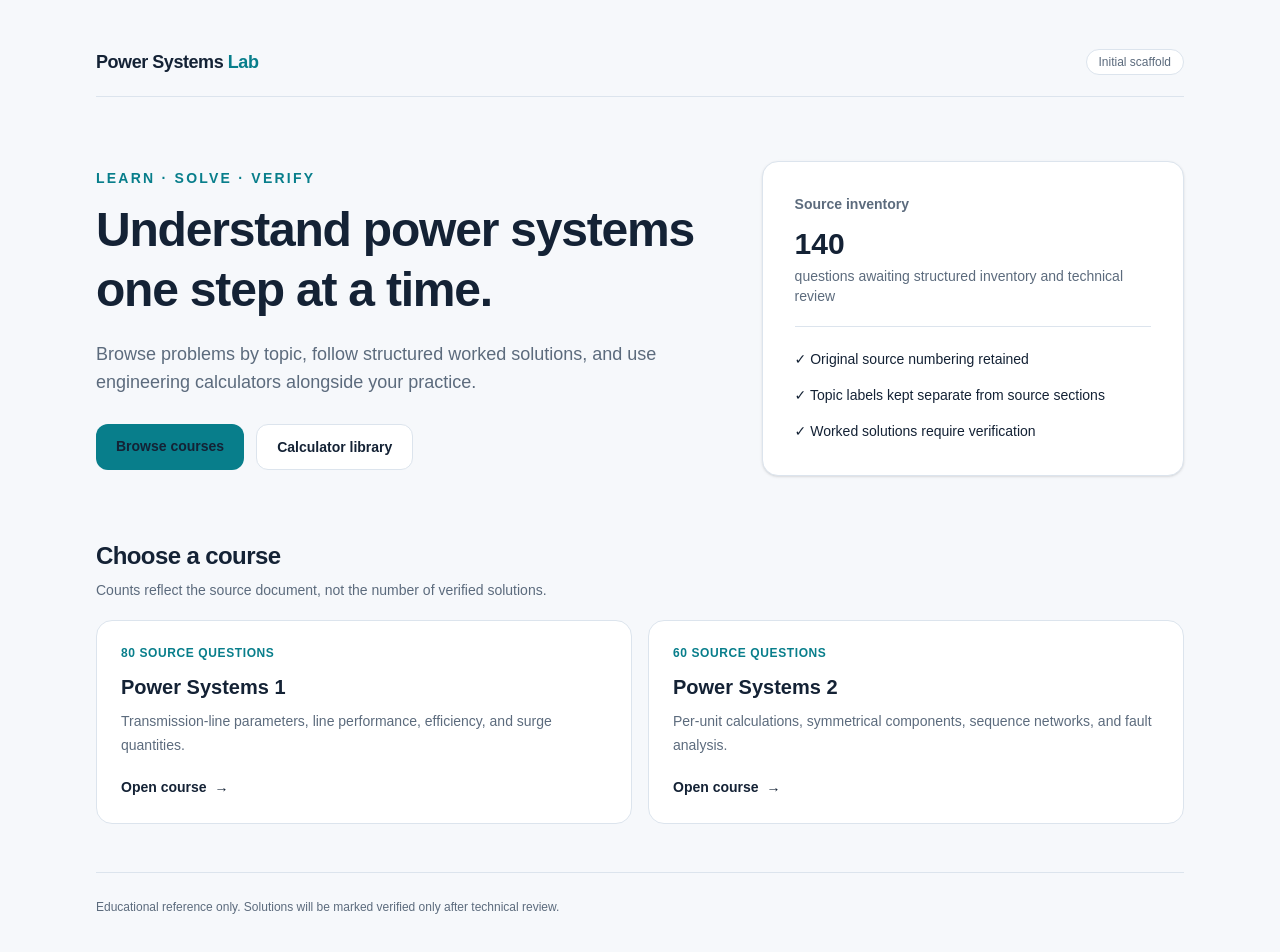
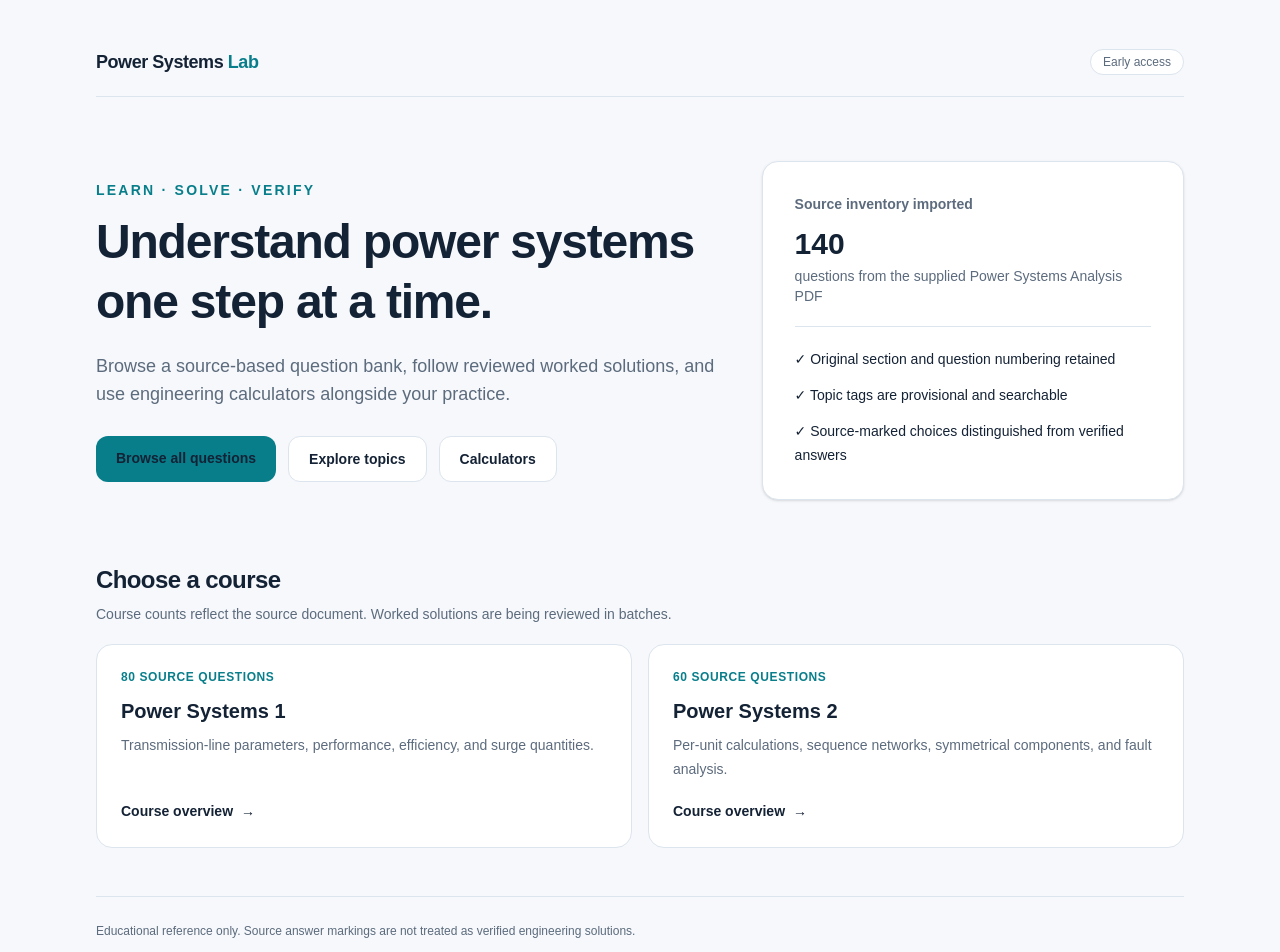
Before and after one commit to valeriovlad13-del/power-systems-lab, a Next.js app: page / in a window 1280 px wide. Shown: the top 952 px of the page. Built offline with nearby package versions, Linux system fonts and the light colour scheme.

Commit message:
feat: add app/page.tsx

```diff
--- a/app/page.tsx
+++ b/app/page.tsx
@@ -1,112 +1,47 @@
 import Link from "next/link";
 
 const courses = [
-  {
-    id: "power-systems-1",
-    title: "Power Systems 1",
-    description:
-      "Transmission-line parameters, line performance, efficiency, and surge quantities.",
-    count: "80 source questions",
-    href: "/courses/power-systems-1",
-  },
-  {
-    id: "power-systems-2",
-    title: "Power Systems 2",
-    description:
-      "Per-unit calculations, symmetrical components, sequence networks, and fault analysis.",
-    count: "60 source questions",
-    href: "/courses/power-systems-2",
-  },
+  { id: "power-systems-1", title: "Power Systems 1", description: "Transmission-line parameters, performance, efficiency, and surge quantities.", count: "80 source questions", href: "/courses/power-systems-1" },
+  { id: "power-systems-2", title: "Power Systems 2", description: "Per-unit calculations, sequence networks, symmetrical components, and fault analysis.", count: "60 source questions", href: "/courses/power-systems-2" },
 ];
 
 export default function HomePage() {
   return (
     <main className="mx-auto min-h-screen max-w-6xl px-5 py-8 sm:px-8 lg:py-12">
       <header className="flex items-center justify-between gap-4 border-b border-[var(--border)] pb-5">
-        <Link href="/" className="text-lg font-bold tracking-tight">
-          Power Systems <span className="text-[var(--accent)]">Lab</span>
-        </Link>
-        <span className="rounded-full border border-[var(--border)] bg-white px-3 py-1 text-xs font-medium text-[var(--muted)]">
-          Initial scaffold
-        </span>
+        <Link href="/" className="text-lg font-bold tracking-tight">Power Systems <span className="text-[var(--accent)]">Lab</span></Link>
+        <span className="rounded-full border border-[var(--border)] bg-white px-3 py-1 text-xs font-medium text-[var(--muted)]">Early access</span>
       </header>
-
       <section className="grid gap-8 py-12 sm:py-16 lg:grid-cols-[1.2fr_0.8fr] lg:items-center">
         <div>
-          <p className="mb-3 text-sm font-semibold uppercase tracking-[0.16em] text-[var(--accent)]">
-            Learn · Solve · Verify
-          </p>
-          <h1 className="max-w-2xl text-4xl font-bold leading-tight tracking-tight sm:text-5xl">
-            Understand power systems one step at a time.
-          </h1>
-          <p className="mt-5 max-w-2xl text-base leading-7 text-[var(--muted)] sm:text-lg">
-            Browse problems by topic, follow structured worked solutions, and use engineering calculators alongside your practice.
-          </p>
+          <p className="mb-3 text-sm font-semibold uppercase tracking-[0.16em] text-[var(--accent)]">Learn · Solve · Verify</p>
+          <h1 className="max-w-2xl text-4xl font-bold leading-tight tracking-tight sm:text-5xl">Understand power systems one step at a time.</h1>
+          <p className="mt-5 max-w-2xl text-base leading-7 text-[var(--muted)] sm:text-lg">Browse a source-based question bank, follow reviewed worked solutions, and use engineering calculators alongside your practice.</p>
           <div className="mt-7 flex flex-wrap gap-3">
-            <a
-              href="#courses"
-              className="rounded-xl bg-[var(--accent)] px-5 py-3 text-sm font-semibold text-white hover:opacity-90"
-            >
-              Browse courses
-            </a>
-            <Link
-              href="/calculators"
-              className="rounded-xl border border-[var(--border)] bg-white px-5 py-3 text-sm font-semibold hover:bg-slate-50"
-            >
-              Calculator library
-            </Link>
+            <Link href="/problems" className="rounded-xl bg-[var(--accent)] px-5 py-3 text-sm font-semibold text-white hover:opacity-90">Browse all questions</Link>
+            <Link href="/topics" className="rounded-xl border border-[var(--border)] bg-white px-5 py-3 text-sm font-semibold hover:bg-slate-50">Explore topics</Link>
+            <Link href="/calculators" className="rounded-xl border border-[var(--border)] bg-white px-5 py-3 text-sm font-semibold hover:bg-slate-50">Calculators</Link>
           </div>
         </div>
-
         <aside className="rounded-2xl border border-[var(--border)] bg-white p-6 shadow-sm sm:p-8">
-          <p className="text-sm font-semibold text-[var(--muted)]">Source inventory</p>
+          <p className="text-sm font-semibold text-[var(--muted)]">Source inventory imported</p>
           <p className="mt-3 text-3xl font-bold">140</p>
-          <p className="mt-1 text-sm text-[var(--muted)]">
-            questions awaiting structured inventory and technical review
-          </p>
+          <p className="mt-1 text-sm text-[var(--muted)]">questions from the supplied Power Systems Analysis PDF</p>
           <div className="my-5 h-px bg-[var(--border)]" />
-          <ul className="space-y-3 text-sm leading-6">
-            <li>✓ Original source numbering retained</li>
-            <li>✓ Topic labels kept separate from source sections</li>
-            <li>✓ Worked solutions require verification</li>
-          </ul>
+          <ul className="space-y-3 text-sm leading-6"><li>✓ Original section and question numbering retained</li><li>✓ Topic tags are provisional and searchable</li><li>✓ Source-marked choices distinguished from verified answers</li></ul>
         </aside>
       </section>
-
       <section id="courses" className="pb-12">
-        <div className="mb-5">
-          <h2 className="text-2xl font-bold tracking-tight">Choose a course</h2>
-          <p className="mt-2 text-sm text-[var(--muted)]">
-            Counts reflect the source document, not the number of verified solutions.
-          </p>
-        </div>
+        <div className="mb-5"><h2 className="text-2xl font-bold tracking-tight">Choose a course</h2><p className="mt-2 text-sm text-[var(--muted)]">Course counts reflect the source document. Worked solutions are being reviewed in batches.</p></div>
         <div className="grid gap-4 md:grid-cols-2">
-          {courses.map((course) => (
-            <article
-              key={course.id}
-              className="rounded-2xl border border-[var(--border)] bg-white p-6 transition hover:-translate-y-0.5 hover:shadow-sm"
-            >
-              <p className="text-xs font-semibold uppercase tracking-wider text-[var(--accent)]">
-                {course.count}
-              </p>
-              <h3 className="mt-3 text-xl font-bold">{course.title}</h3>
-              <p className="mt-2 min-h-12 text-sm leading-6 text-[var(--muted)]">
-                {course.description}
-              </p>
-              <Link
-                href={course.href}
-                className="mt-5 inline-flex text-sm font-semibold text-[var(--accent)] hover:underline"
-              >
-                Open course <span aria-hidden="true" className="ml-2">→</span>
-              </Link>
-            </article>
-          ))}
+          {courses.map((course) => <article key={course.id} className="rounded-2xl border border-[var(--border)] bg-white p-6 transition hover:-translate-y-0.5 hover:shadow-sm">
+            <p className="text-xs font-semibold uppercase tracking-wider text-[var(--accent)]">{course.count}</p><h3 className="mt-3 text-xl font-bold">{course.title}</h3>
+            <p className="mt-2 min-h-12 text-sm leading-6 text-[var(--muted)]">{course.description}</p>
+            <Link href={course.href} className="mt-5 inline-flex text-sm font-semibold text-[var(--accent)] hover:underline">Course overview <span aria-hidden="true" className="ml-2">→</span></Link>
+          </article>)}
         </div>
       </section>
-
-      <footer className="border-t border-[var(--border)] py-6 text-xs leading-5 text-[var(--muted)]">
-        Educational reference only. Solutions will be marked verified only after technical review.
-      </footer>
+      <footer className="border-t border-[var(--border)] py-6 text-xs leading-5 text-[var(--muted)]">Educational reference only. Source answer markings are not treated as verified engineering solutions.</footer>
     </main>
   );
 }
```
